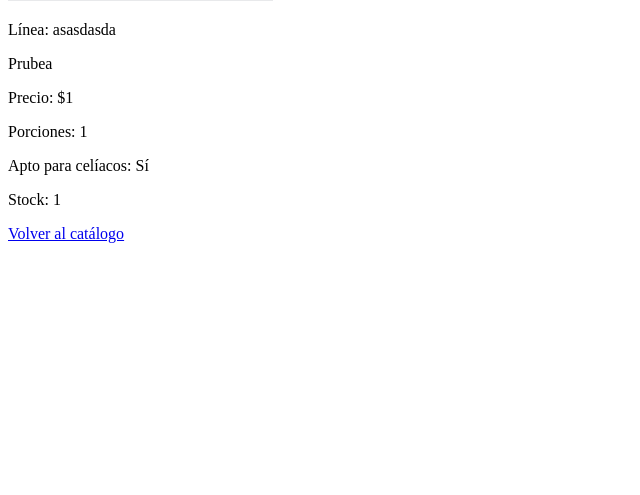
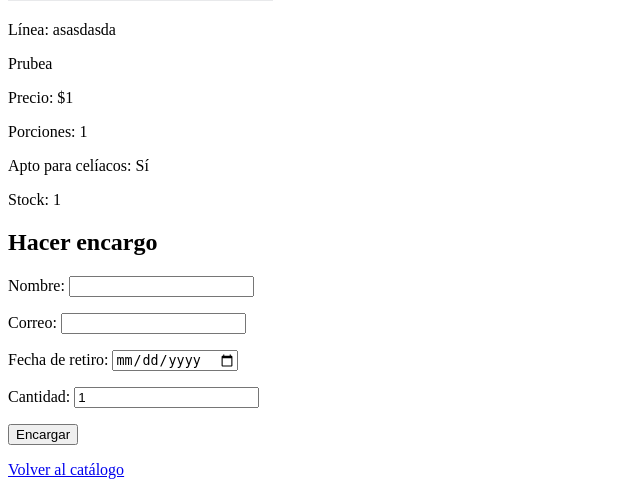
Before and after one commit to CrisitanBe/Prueba-sumativa-3-Pasteler-a-con-cat-logo-y-encargos, a Django app: page /producto/1/ in a window 1280 px wide. Shown: the part 345-840 px from the top of the page, without its empty margins (0-640 px from the left). Before the commit the page ends 588 px from the top, so only its background shows below. Run offline with Django 5.2, Linux system fonts and the light colour scheme; data comes from the database, SQL or seed files in the repository; both versions use the stored data as it was after the commit.

Commit message:
Se agregó la capacidad de hacer un encargo desde el detalle de un producto donde se piden nombre, correo, la fecha de retiro y la cantidad de unidades. sin requerir inicio de sesion

```diff
--- /dev/null
+++ b/Pasteleria/forms.py
@@ -0,0 +1,20 @@
+from datetime import date
+from django import forms
+from .models import Encargo
+
+class EncargoForm(forms.ModelForm):
+    class Meta:
+        model = Encargo
+        fields = ['nombre', 'email', 'fecha_retiro', 'cantidad']
+        widgets = {'fecha_retiro': forms.DateInput(attrs={'type': 'date'}),
+                   }
+
+        def clean_cantidad(self):
+            cantidad = self.cleaned_data['cantidad']
+            if cantidad < 1 or cantidad > 3:raise forms.ValidationError('La cantidad debe estar entre 1 y 3.')
+            return cantidad
+
+        def clean_fecha_retiro(self):
+            fecha = self.cleaned_data['fecha_retiro']
+            if fecha < date.today():raise forms.ValidationError('La fecha de retiro no puede ser anterior a hoy.')
+            return fecha
--- a/Pasteleria/templates/catalogo/detalle.html
+++ b/Pasteleria/templates/catalogo/detalle.html
@@ -9,6 +9,18 @@
 <p>Apto para celíacos: {% if producto.apto_celiacos %}Sí{% else %}No{% endif %}</p>
 <p>Stock: {{ producto.stock }}</p>
 {% if producto.agotado %}<p><strong>Agotado por hoy</strong></p>{% endif %}
-{# el formulario de encargo se agrega en el Paso 10 #}
+<h2>Hacer encargo</h2>
+<form method="post" novalidate>
+    {% csrf_token %}
+    {{ form.non_field_errors }}
+    {% for campo in form %}
+        <p>
+            {{ campo.label_tag }}
+            {{ campo }}
+            {{ campo.errors }}
+        </p>
+    {% endfor %}
+    <button type="submit">Encargar</button>
+</form>
 <p><a href="{% url 'catalogo:inicio' %}">Volver al catálogo</a></p>
 {% endblock %}
--- a/Pasteleria/views.py
+++ b/Pasteleria/views.py
@@ -1,6 +1,9 @@
+from django.contrib import messages
+from django.shortcuts import render, redirect, get_object_or_404
+from .models import Producto, Linea
+from .forms import EncargoForm
 
-from django.shortcuts import render, get_object_or_404
-from .models import Producto, Linea
+
 def inicio(request):
     productos = Producto.objects.select_related('linea').filter(disponible=True)
     linea = request.GET.get('linea')
@@ -10,10 +13,28 @@ def inicio(request):
     if q:
         productos = productos.filter(nombre__icontains=q)
     return render(request, 'catalogo/inicio.html', {
-    'productos': productos,'lineas': Linea.objects.all(),
-})
+        'productos': productos,
+        'lineas': Linea.objects.all(),
+    })
+
+
 def detalle(request, id):
     producto = get_object_or_404(
         Producto.objects.select_related('linea'),
-        id=id, disponible=True)
-    return render(request, 'catalogo/detalle.html', {'producto': producto})
+        id=id,
+        disponible=True
+    )
+    if request.method == 'POST':
+        form = EncargoForm(request.POST)
+        if form.is_valid():
+            encargo = form.save(commit=False)
+            encargo.producto = producto
+            encargo.save()
+            messages.success(request, 'Encargo registrado.')
+            return redirect('catalogo:detalle', id=producto.id)
+    else:
+        form = EncargoForm()
+    return render(request, 'catalogo/detalle.html', {
+        'producto': producto,
+        'form': form
+    })
```
Also changed, not shown: db.sqlite3.
